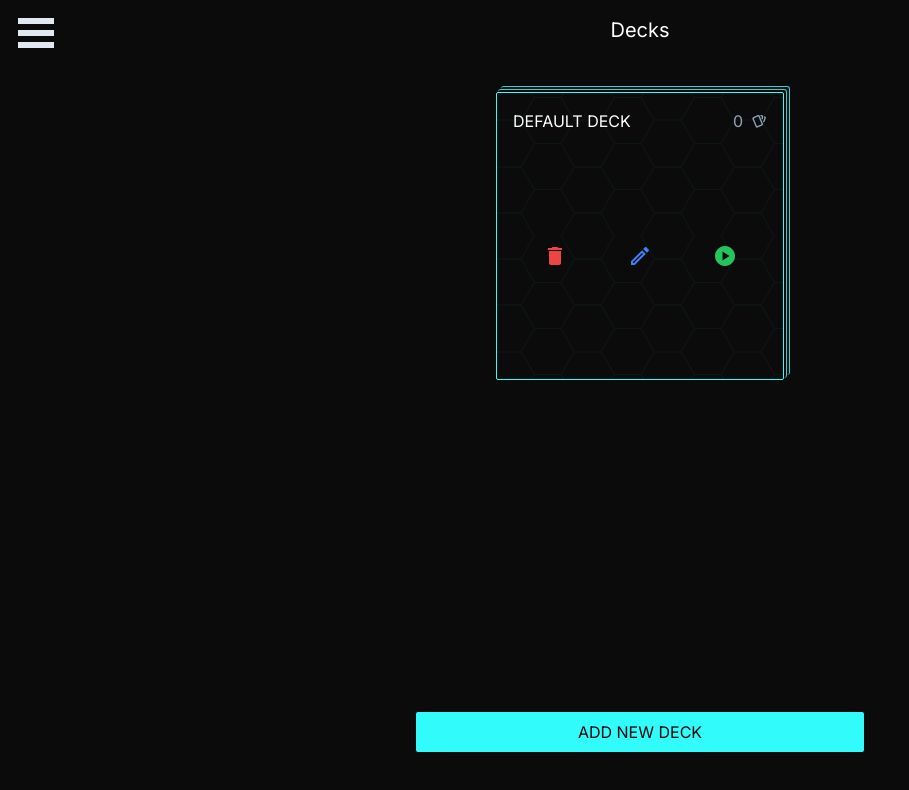
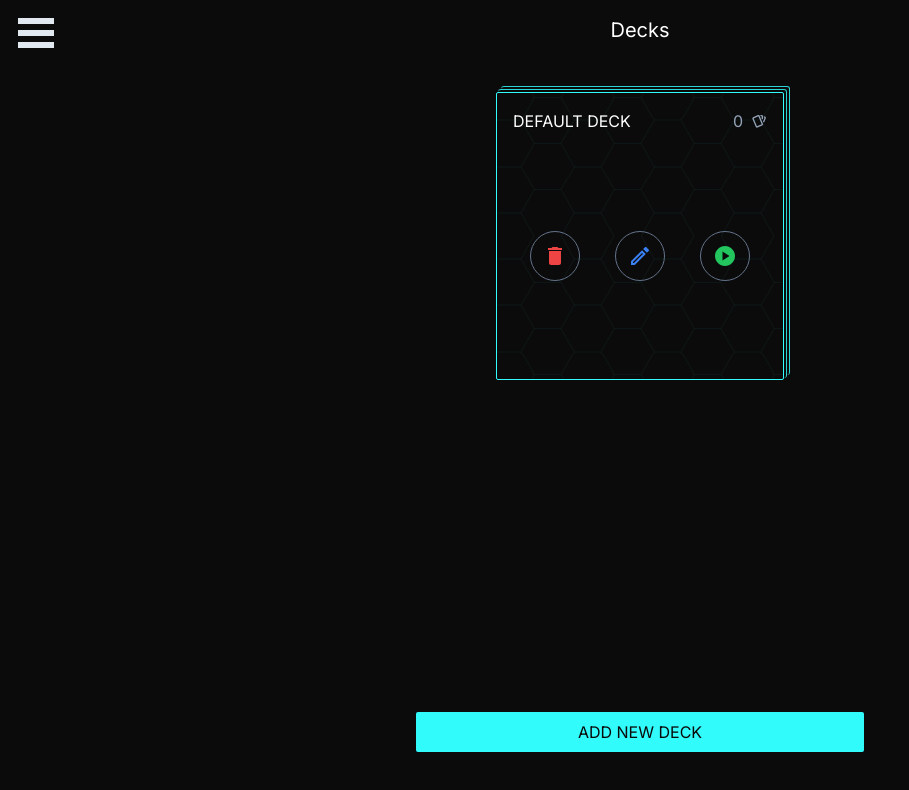
Before and after one commit to kobuqa/le-app, a Next.js app: page /decks in a window 1280 px wide. Shown: the top 790 px of the page, without its empty margins (0-909 px from the left). Built offline with nearby package versions, Linux system fonts and the light colour scheme.

Commit message:
feat: deck renaming

```diff
--- a/src/app/context/context.ts
+++ b/src/app/context/context.ts
@@ -21,6 +21,10 @@ export type DeleteDeckAction = {
   payload: { deckId: string };
 };
 
+export type RenameDeckAction = {
+  type: "renameDeck";
+  payload: {deckId: string, name: string}
+}
 export type SetStateAction = {
   type: "setState";
   payload: AppState;
@@ -30,7 +34,8 @@ export type AppAction =
   | AddDeckAction
   | AddToDeckAction
   | SetStateAction
-  | DeleteDeckAction;
+  | DeleteDeckAction
+  | RenameDeckAction
 
 export type AppDispatch = (action: AppAction) => void;
 
--- a/src/app/context/reducer.ts
+++ b/src/app/context/reducer.ts
@@ -25,6 +25,11 @@ export default function reducer(state: AppState, action: AppAction): AppState {
       copy.decks.splice(deckToDeleteIndex, 1);
   }
 
+  if(action.type === 'renameDeck') {
+    const deck = copy.decks.find(({ id }) => id === action.payload.deckId);
+    if(deck) deck.name = action.payload.name;
+  }
+
   localStorage.setItem("state", JSON.stringify(copy));
 
   return copy;
--- /dev/null
+++ b/src/app/decks/deck.tsx
@@ -0,0 +1,110 @@
+import React, { useState } from "react";
+import { MdDelete, MdOutlineEdit, MdPlayCircle } from "react-icons/md";
+import { TbCards } from "react-icons/tb";
+import { useRouter } from "next/navigation";
+import type { Deck as DeckType } from "./page";
+import { Button } from "@/components/button";
+import { useAppContext } from "../context";
+import { motion } from "framer-motion";
+import { Input } from "@/components/input";
+import { useSnackbar } from "notistack";
+import { VscClose } from "react-icons/vsc";
+
+type Props = {
+  deck: DeckType;
+};
+
+export const Deck = ({ deck }: Props) => {
+  const router = useRouter();
+  const [isEditable, setIsEditable] = useState(false);
+  const [deckName, setDeckName] = useState(() => deck.name);
+
+  const enableEdit = () => setIsEditable(true);
+  const disableEdit = () => setIsEditable(false);
+
+  const { dispatch } = useAppContext();
+  const { enqueueSnackbar } = useSnackbar();
+
+  const rename = () => {
+    dispatch({
+      type: "renameDeck",
+      payload: { deckId: deck.id, name: deckName },
+    });
+  };
+
+  return (
+    <>
+      {isEditable && (
+        <motion.div className="z-[1000] border border-primary rounded-sm absolute top-1/2 left-1/2 -translate-x-1/2 -translate-y-1/2 p-6 flex flex-col gap-4 bg-black">
+          <button className="absolute top-4 right-6" onClick={disableEdit}>
+            <VscClose />
+          </button>
+          <label className="uppercase text-center flex flex-col gap-4">
+            Rename Deck
+            <Input
+              value={deckName}
+              onChange={({ target }) => setDeckName(target.value)}
+            />
+          </label>
+          <Button
+            onClick={() => {
+              rename();
+              disableEdit();
+              enqueueSnackbar("Deck has been renamed.", {
+                variant: "success",
+                autoHideDuration: 2000,
+                anchorOrigin: {
+                  vertical: "top",
+                  horizontal: "right",
+                },
+              });
+            }}
+          >
+            Rename
+          </Button>
+        </motion.div>
+      )}
+      <li
+        onClick={() => router.push("/decks/" + deck.id)}
+        key={deck.id}
+        className="relative w-3/4 aspect-square cursor-pointer rounded-sm border border-primary bg-hex bg-[4rem] bg-[length:5rem] flex flex-col p-4 gap-4 deck hover:bg-primary hover:bg-opacity-10 transition-colors"
+      >
+        <div className="flex flex-col grow gap-4">
+          <div className="flex items-center justify-between">
+            <span className="uppercase">{deck.name}</span>
+            <div className="flex items-center gap-2 text-slate-400">
+              {deck.cards.length}
+              <TbCards />
+            </div>
+          </div>
+          <div className="z-10 flex justify-around items-center grow">
+            <Button
+              intent="icon"
+              onClick={(e) => {
+                e.stopPropagation();
+                dispatch({
+                  type: "deleteDeck",
+                  payload: { deckId: deck.id },
+                });
+              }}
+            >
+              <MdDelete className="text-red-500 scale-150" />
+            </Button>
+            <Button
+              intent="icon"
+              onClick={(e) => {
+                e.stopPropagation();
+                enableEdit();
+              }}
+            >
+              <MdOutlineEdit className="text-blue-500 scale-150" />
+            </Button>
+            <Button intent="icon">
+              <MdPlayCircle className="text-green-500 scale-150" />
+            </Button>
+          </div>
+        </div>
+      </li>
+    </>
+  );
+};
--- a/src/app/decks/page.tsx
+++ b/src/app/decks/page.tsx
@@ -3,12 +3,10 @@
 import { useState } from "react";
 import { Button } from "@/components/button";
 
-import { MdDelete, MdOutlineEdit, MdPlayCircle } from "react-icons/md";
 import { DeckCreateModal } from "@/components/modals/deck-create";
 import { useAppContext } from "../context";
 import { useSnackbar } from "notistack";
-import { TbCards } from "react-icons/tb";
-import { useRouter } from "next/navigation";
+import { Deck } from "./deck";
 
 export type Deck = {
   id: string;
@@ -25,13 +23,14 @@ export type Card = {
 
 export default function Decks() {
   const [creating, setCreating] = useState(false);
+
   const {
     state: { decks },
     dispatch,
   } = useAppContext();
+
   const { enqueueSnackbar } = useSnackbar();
   const onClose = () => setCreating(false);
-  const router = useRouter();
 
   const saveDeck = (newDeck: Deck) => {
     dispatch({ type: "addDeck", payload: newDeck });
@@ -51,42 +50,7 @@ export default function Decks() {
       <span className="text-center text-bold text-xl">Decks</span>
       <ul className="mt-4 flex flex-col items-center overflow-auto grow gap-6 p-8">
         {decks.map((deck) => (
-          <li
-            onClick={() => router.push("/decks/" + deck.id)}
-            key={deck.id}
-            className="w-3/4 aspect-square cursor-pointer relative rounded-sm border border-primary bg-hex bg-[4rem] bg-[length:5rem] flex flex-col p-4 gap-4 deck hover:bg-primary hover:bg-opacity-10 transition-colors"
-          >
-            <div className="flex flex-col grow gap-4">
-              <div className="flex items-center justify-between">
-                <span className="uppercase ">{deck.name}</span>
-                <div className="flex items-center gap-2 text-slate-400">
-                  {deck.cards.length}
-                  <TbCards />
-                </div>
-              </div>
-
-              <div className="z-10 flex justify-around items-center grow">
-                <button
-                  className="cursor-default"
-                  onClick={(e) => {
-                    e.stopPropagation();
-                    dispatch({
-                      type: "deleteDeck",
-                      payload: { deckId: deck.id },
-                    });
-                  }}
-                >
-                  <MdDelete className="text-red-500 scale-150" />
-                </button>
-                <button>
-                  <MdOutlineEdit className="text-blue-500 scale-150" />
-                </button>
-                <button>
-                  <MdPlayCircle className="text-green-500 scale-150" />
-                </button>
-              </div>
-            </div>
-          </li>
+          <Deck deck={deck} key={deck.id} />
         ))}
       </ul>
       <Button onClick={() => setCreating(true)}>Add new Deck</Button>
--- a/src/components/button/index.tsx
+++ b/src/components/button/index.tsx
@@ -6,9 +6,18 @@ interface ButtonProps
   extends ButtonHTMLAttributes<HTMLButtonElement>,
     VariantProps<typeof buttonVariants> {}
 
-const buttonVariants = cva("p-4 rounded-sm", {
+const buttonVariants = cva("p-4 rounded-sm transition-colors", {
   variants: {
     intent: {
+      error: [
+        "bg-red-500",
+        "text-black",
+        "border-transparent",
+        "hover:enabled:brightness-75",
+        "disabled:bg-slate-300",
+        "disabled:text-white",
+        "text-white",
+      ],
       primary: [
         "bg-primary",
         "text-black",
@@ -16,7 +25,14 @@ const buttonVariants = cva("p-4 rounded-sm", {
         "hover:enabled:brightness-75",
         "disabled:bg-slate-300",
         "disabled:text-white",
-        "transition-colors",
+      ],
+      icon: [
+        "border",
+        "border-slate-500",
+        "rounded-full",
+        "aspect-square",
+        "hover:enabled:bg-slate-300",
+        "active:enabled:bg-slate-400",
       ],
     },
     size: {
--- a/src/components/modals/deck-create.tsx
+++ b/src/components/modals/deck-create.tsx
@@ -40,12 +40,12 @@ export const DeckCreateModal = ({ open, onClose, onSave }: Props) => {
           animate="show"
           exit="exit"
           variants={containerMobile}
-          className="z-[1001] border border-slate-400 rounded-sm  absolute top-1/2 left-1/2 -translate-x-1/2 -translate-y-1/2 w-3/4  bg-black p-6 flex flex-col gap-4"
+          className="z-[1001] max-w-[20rem] border border-slate-400 rounded-sm  absolute top-1/2 left-1/2 -translate-x-1/2 -translate-y-1/2 w-3/4  bg-black p-6 flex flex-col gap-4"
         >
           <button className="absolute top-4 right-6" onClick={onClose}>
             <VscClose />
           </button>
-          <label className="uppercase  text-center">
+          <label className="uppercase text-center">
             New Deck
             <Input
               placeholder="Provide a Deck Name"
```
